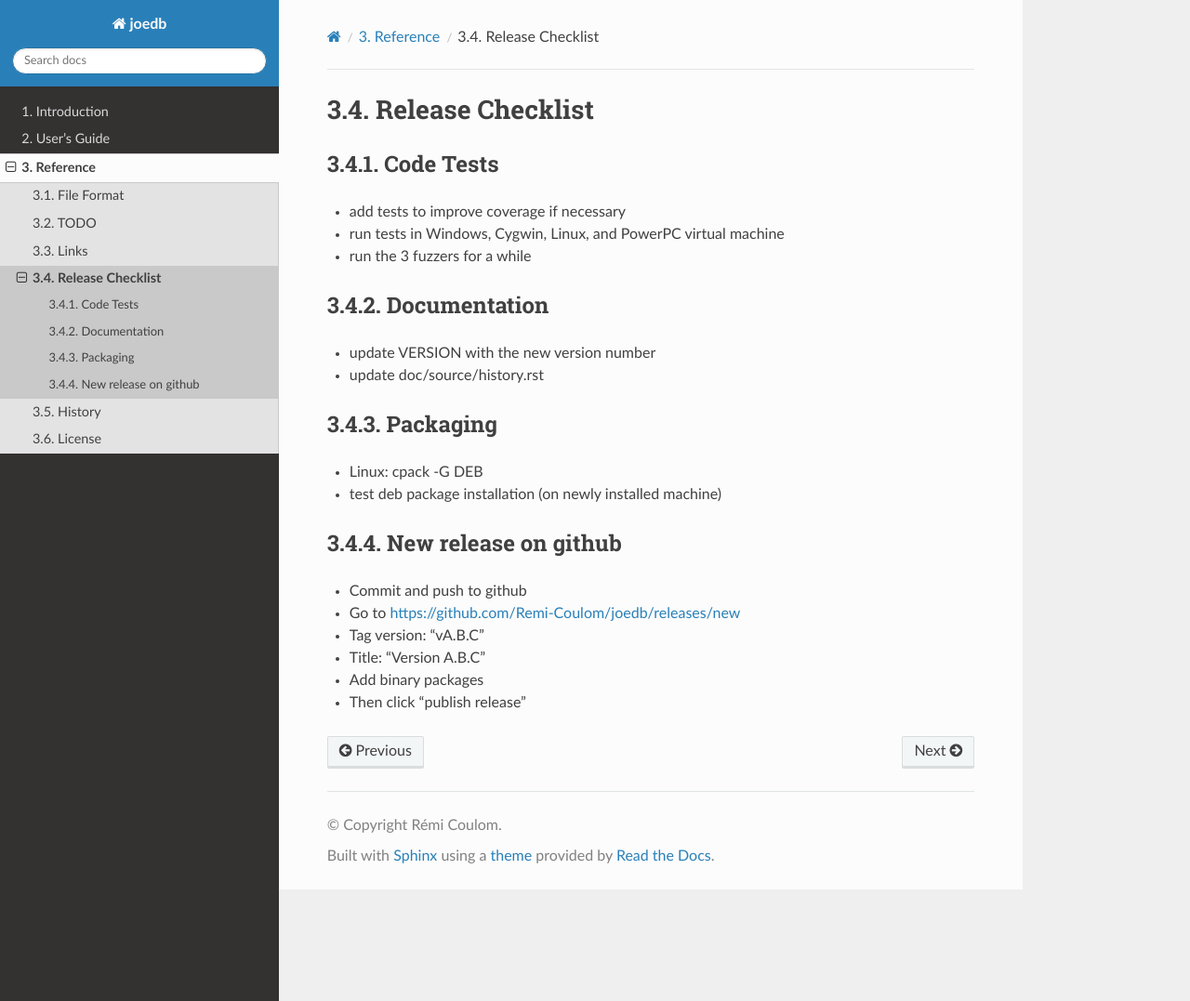
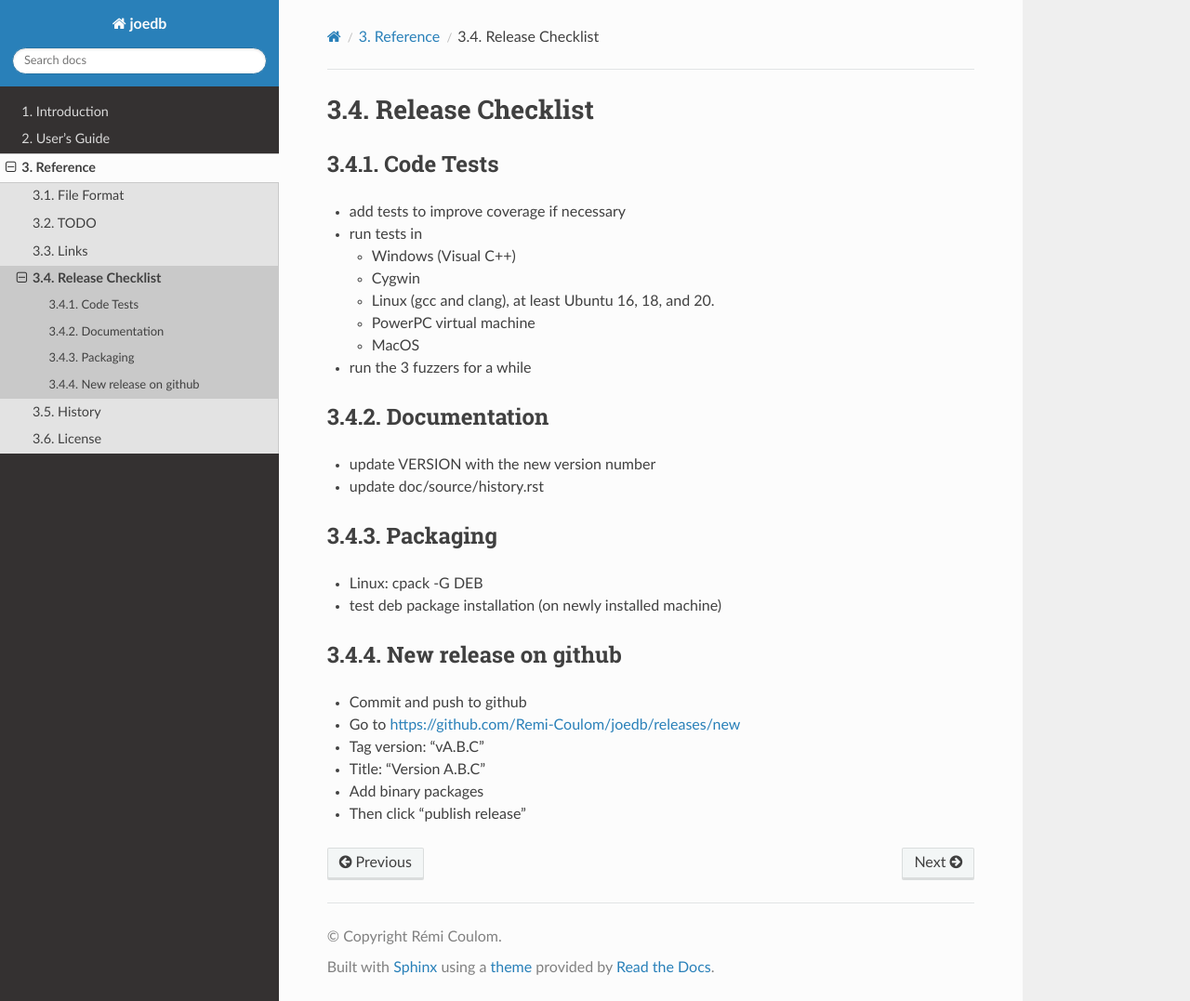
Before and after one commit to Remi-Coulom/joedb, a Sphinx documentation site: the page built from doc/source/release_checklist.rst, in a window 1280 px wide and 1077 px high. Shown: the whole window at 93% size. Built offline with Sphinx 7.4.7 and the Read the Docs theme 2.0.0, drawn with Linux system fonts in a browser that asks for light colours; formulas are drawn with MathJax 3.

Commit message:
release_checklist

```diff
--- a/doc/source/release_checklist.rst
+++ b/doc/source/release_checklist.rst
@@ -5,7 +5,14 @@ Code Tests
 ----------
 
 - add tests to improve coverage if necessary
-- run tests in Windows, Cygwin, Linux, and PowerPC virtual machine
+- run tests in
+
+  - Windows (Visual C++)
+  - Cygwin
+  - Linux (gcc and clang), at least Ubuntu 16, 18, and 20.
+  - PowerPC virtual machine
+  - MacOS
+
 - run the 3 fuzzers for a while
 
 Documentation
```
